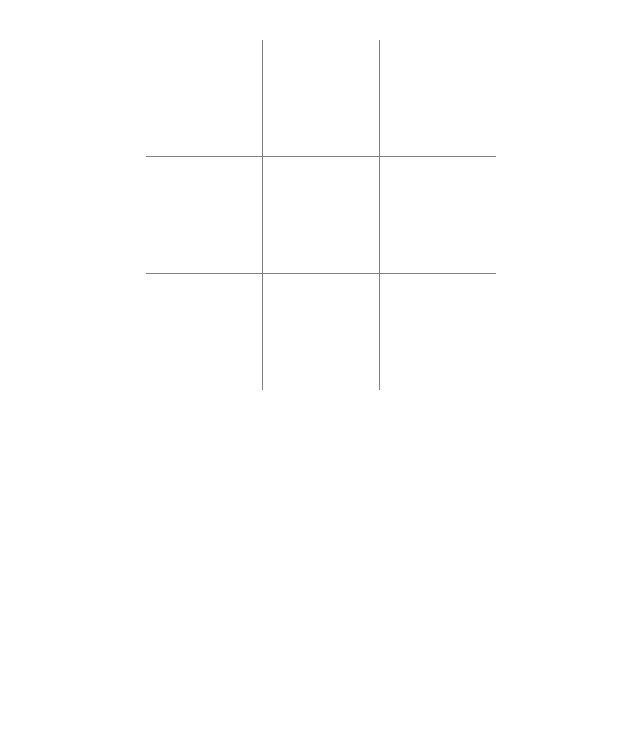
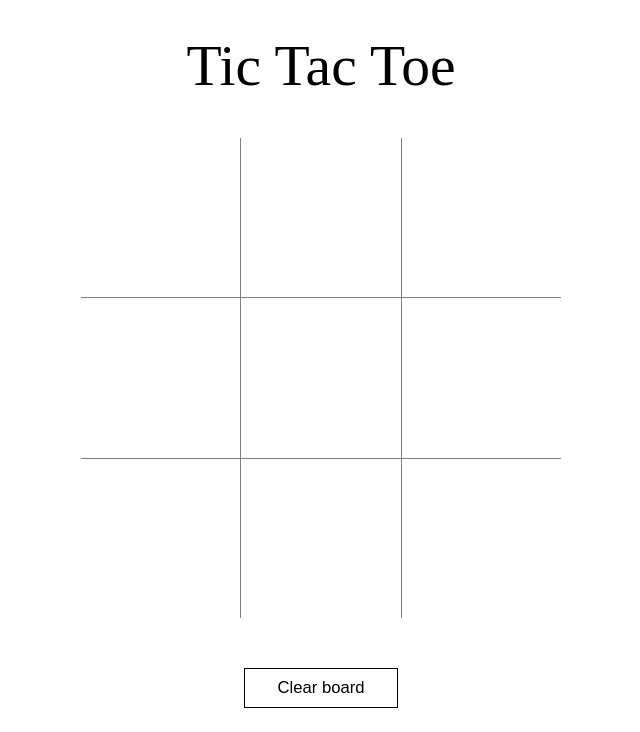
Before and after one commit to reesesorrell/tic-tac-toe, a plain HTML site: page index.html in a window 1280 px wide. Shown: the whole page, without its empty margins (319-959 px from the left). Drawn offline with Linux system fonts and the light colour scheme.

Commit message:
Add function that checks for ties and add reset board button
Add a button on screen that will reset the game state. Also add alerts
that tell users when the game is won (needs to be replaced by actual
on screen alerts later).

```diff
--- a/index.html
+++ b/index.html
@@ -8,10 +8,14 @@
     <title>Tic Tac Toe</title>
 </head>
 <body>
+    <div class="title-container">
+        <div class="title">Tic Tac Toe</div>
+    </div>
     <div class="border">
         <div class="grid">
         </div>
     </div>
+    <button class="clear-button" onclick="gameBoard.resetGame()">Clear board</button>
     <script src="script.js"></script>
 </body>
 </html>
--- a/script.js
+++ b/script.js
@@ -7,13 +7,13 @@ const gameBoard = (() => {
 
     let turnCounter = 0;
 
-    //calls decide turn to get the mark of the player who's turn it is
-    //finds the x and y of the button and calls the mark space on it
+    //calls decide turn to get the player who's turn it is
+    //and finds the x and y of the button
     const makeMove = (button) => {
-        let mark = decideTurn().sign;
+        let player = decideTurn();
         let x = button.classList[0][0];
         let y = button.classList[0][2];
-        markSpace(x, y, mark);
+        markSpace(x, y, player);
     }
 
     //decides who's turn it is by dividing turn counter by 2
@@ -27,12 +27,24 @@ const gameBoard = (() => {
     }
 
     //makes a move if a space is empty given an x, y, and sign to fill the space with
-    const markSpace = (x, y, sign) => {
+    //also calls functions to check for wins or ties
+    const markSpace = (x, y, player) => {
         if (!boardArray[x][y]) {
-            boardArray[x][y] = sign;
-            checkWin();
+            boardArray[x][y] = player.sign;
+            displayController.updateBoard(getBoard());
+
+            //sets a delay so the board can update before a winner is declared
+            setTimeout(() => {if (checkWin()) {
+                alert(player.name + " wins!");
+                resetGame();
+                }}, 200);
+
+            //then checks for a tie
+            setTimeout(() => {if (checkTie()) {
+                alert("It's a tie.")
+                resetGame();
+            }}, 200);
             turnCounter++;
-            displayController.updateBoard(getBoard());
         }
     }
 
@@ -41,27 +53,49 @@ const gameBoard = (() => {
         for (let i=0; i<=2; i++) {
             if (boardArray[i][0]) {
                 if (boardArray[i][0] == boardArray[i][1] && boardArray[i][0] == boardArray[i][2]) {
-                    console.log('WINNER');
+                    return true;
                 }
             }
             if (boardArray[0][i]) {
                 if (boardArray[0][i] == boardArray[1][i] && boardArray[0][i] == boardArray[2][i]) {
-                    console.log('WINNER');
+                    return true;
                 }
             }
         }
         if (boardArray[1][1]) {
             if (boardArray[0][0] == boardArray[1][1] && boardArray[0][0] == boardArray[2][2]) {
-                console.log('WINNER');
+                return true;
             }
             if (boardArray[0][2] == boardArray[1][1] && boardArray[0][2] == boardArray[2][0]) {
-                console.log('WINNER');
+                return true;
             }
         }
     }
 
+    //loops through and breaks when it finds an empty space
+    const checkTie = () => {
+        tieLoop:
+        for (let row=0; row<=2; row++) {
+            for (let column=0; column<=2; column++) {
+                if (!boardArray[row][column]) {
+                    break tieLoop
+                }
+                if (row==2 && column==2) {
+                    return true;
+                }
+            }
+        }
+    }
+
+    //resets the game board and then updates display
+    const resetGame = () => {
+        boardArray = [[null, null, null, null],[null, null, null],[null, null, null]]
+        turnCounter = 0;
+        displayController.updateBoard(boardArray);
+    }
+
     //return all public module functions and objects
-    return {getBoard, makeMove};
+    return {getBoard, makeMove, resetGame};
 })();
 
 const displayController = (() => {
@@ -87,14 +121,18 @@ const displayController = (() => {
             }
         }
     }
+
     return {updateBoard}
 })();
 
+//creates a player object with a name and a sign for the board
 const playerCreater = (name, sign) => {
     return {name, sign};
 }
 
+//create the two intial players
 const player1 = playerCreater('Reese', 'X');
 const player2 = playerCreater('Kacy', 'O');
 
+//create the first board
 displayController.updateBoard(gameBoard.getBoard())
--- a/style.css
+++ b/style.css
@@ -1,7 +1,18 @@
+.title-container {
+    display: flex;
+    justify-content: space-around;
+}
+
+.title {
+    margin-top: 25px;
+    font-size: max(35px, 4.5vw);
+    font-style: bold;
+}
+
 .border {
     background-color: gray;
-    height: 350px;
-    width: 350px;
+    height: max(350px, 60vh);
+    width: max(350px, 60vh);
     margin: auto;
     margin-top: 40px;
 }
@@ -17,7 +28,7 @@
 .grid > button {
     border: none;
     background-color: white;
-    font-size: 200%;
+    font-size: max(230%, 7vh);
     max-width: 100%;
     max-height: 100%;
 }
@@ -25,3 +36,15 @@
 button:hover {
     cursor: pointer;
 }
+
+.clear-button {
+    display: block;
+    margin: auto;
+    margin-top: 50px;
+    border: none;
+    background-color: white;
+    height: 5vh;
+    width: 12vw;
+    font-size: max(14px, 1.3vw);
+    border: solid black .5px;
+}
```
